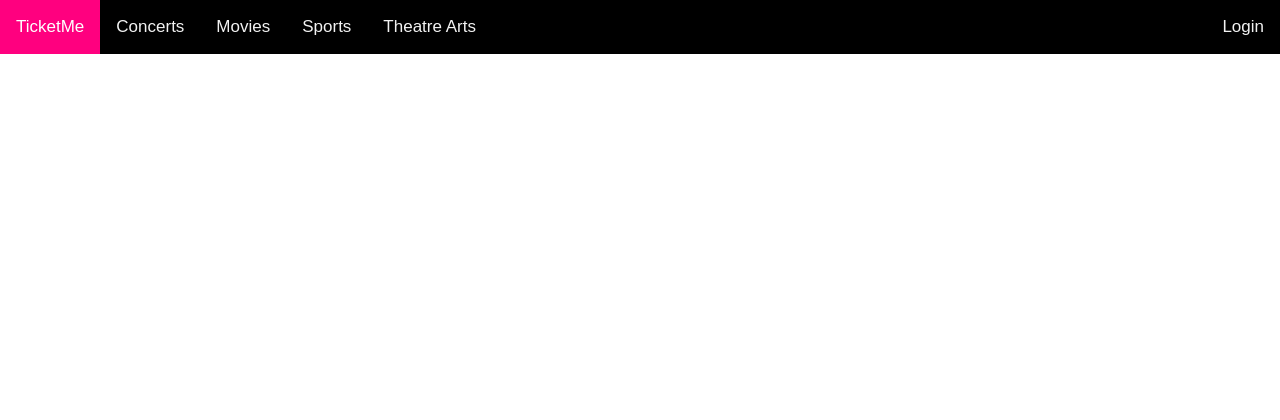
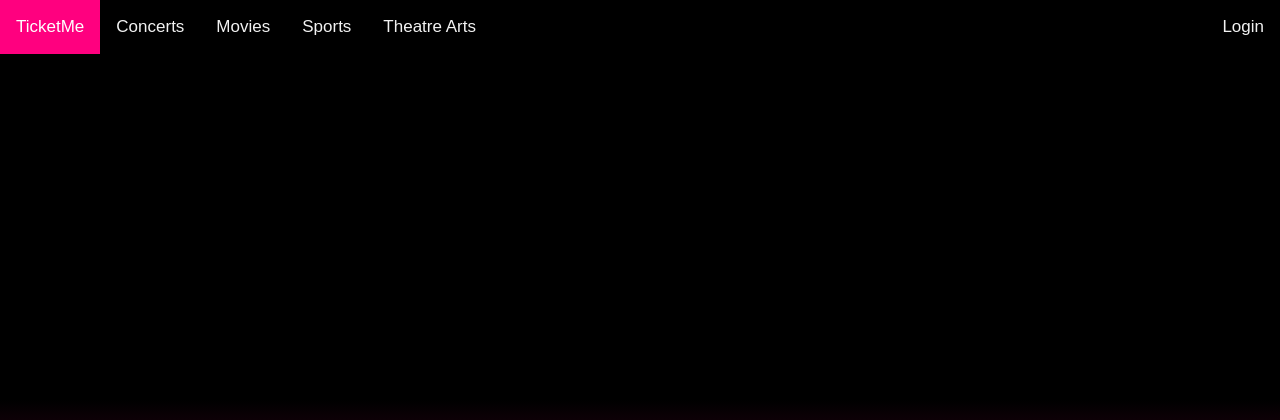
Before and after one commit to desereel/ticketme, a Django app: page /tickets/ in a window 1280 px wide. Shown: the top 420 px of the page. Run offline with Django 4.2, Linux system fonts and the light colour scheme.

Commit message:
Homepage Background

```diff
--- a/ticketme/tickets/templates/index.html
+++ b/ticketme/tickets/templates/index.html
@@ -16,7 +16,11 @@
 	<style>
 		body {
   			margin: 0;
+			height: 100%;
   			font-family: Arial, Helvetica, sans-serif;
+			background: linear-gradient(black, black, #ff007f);
+			background-repeat: no-repeat;
+			background-attachment: fixed;
 		}
 
 		.topnav {
```
